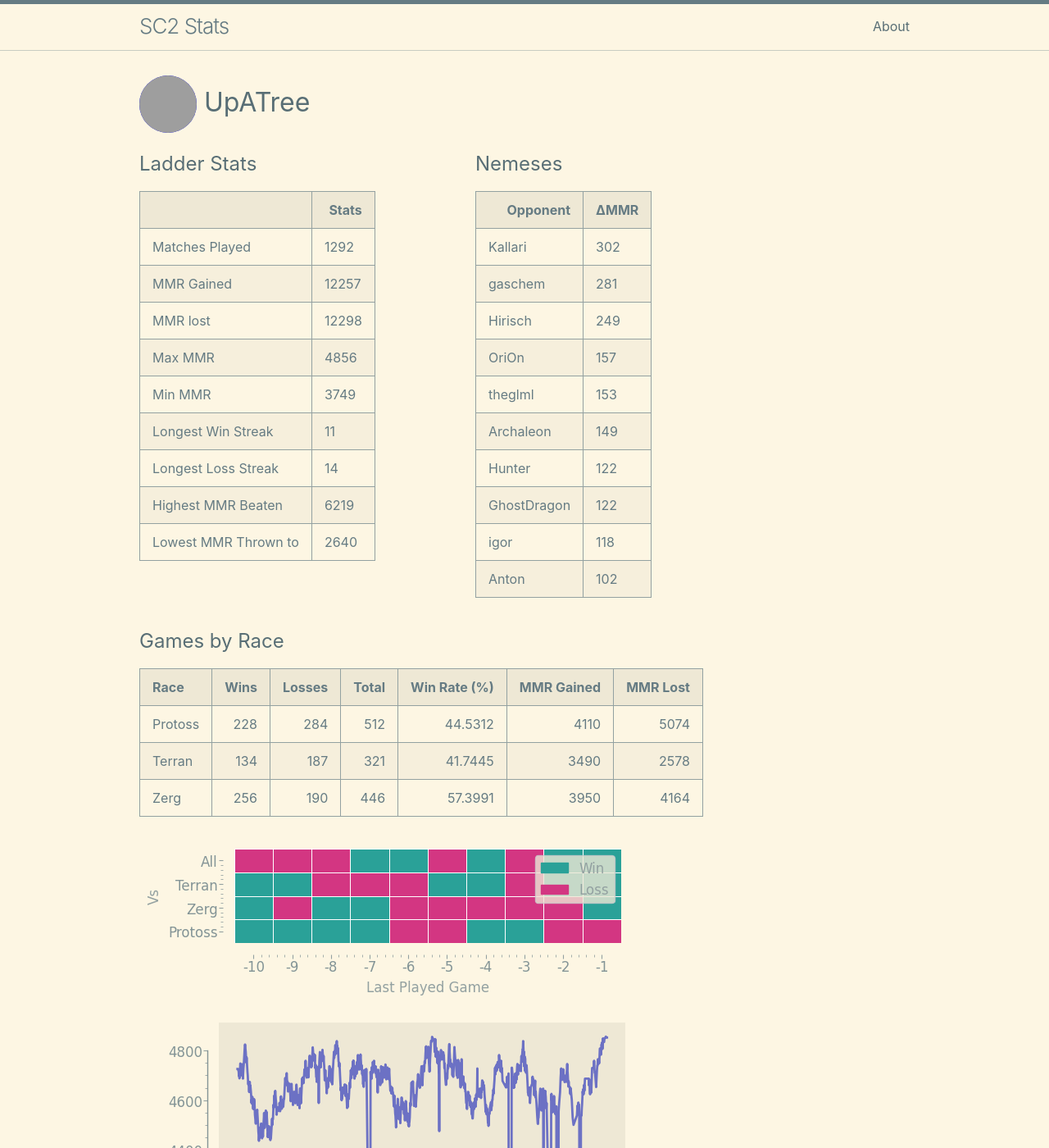
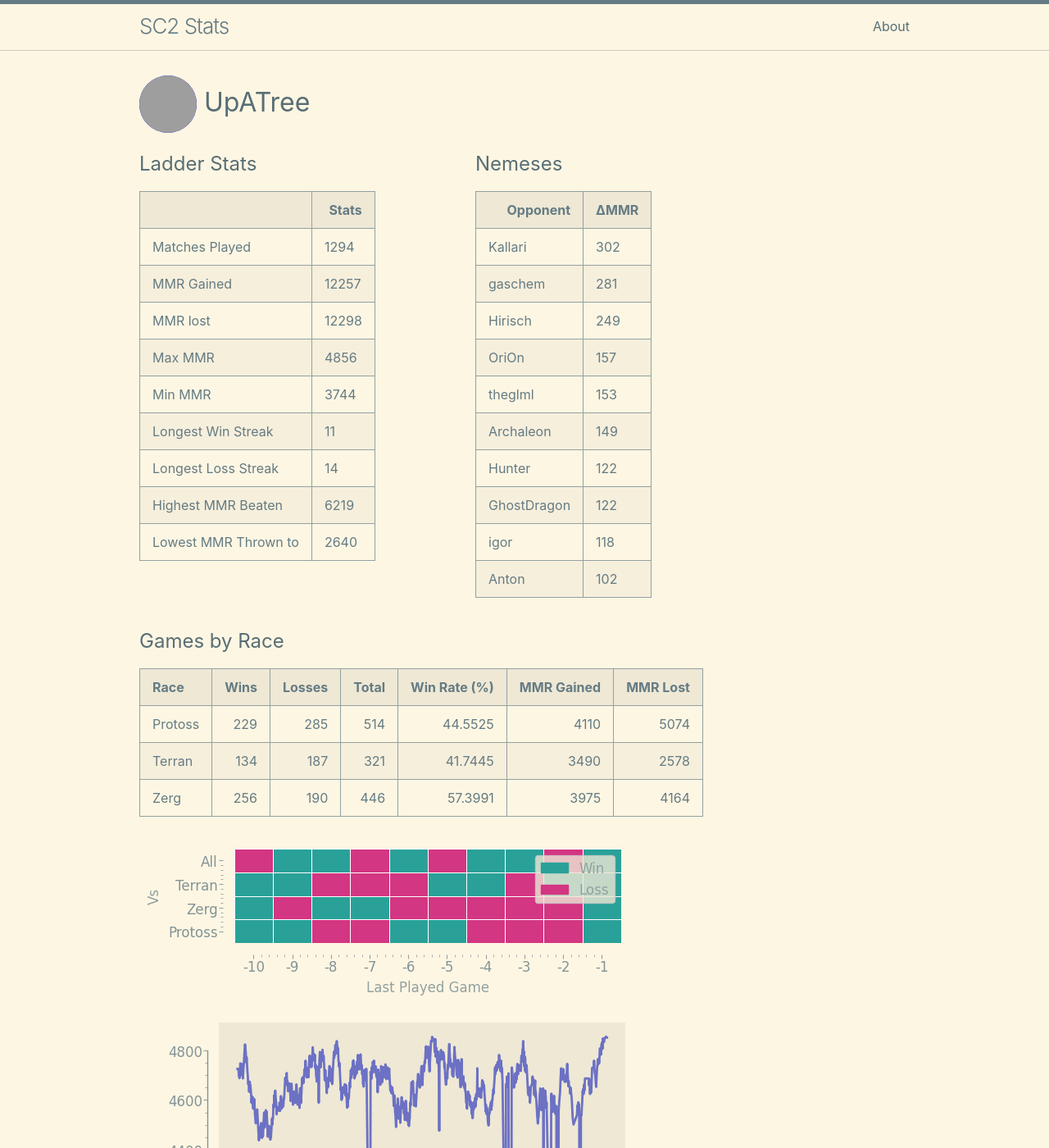
Before and after one commit to kylermurphy/UpATree, a Jekyll site: the page built from docs/index.md, in a window 1280 px wide and 1400 px high. Shown: the whole window at 82% size. Built offline with Jekyll 4.4.1, drawn with Linux system fonts in a browser that asks for light colours; grey boxes are pictures that could not be loaded.

Commit message:
running on push

```diff
--- a/docs/index.md
+++ b/docs/index.md
@@ -18,7 +18,7 @@ layout: home
   <tbody>
     <tr>
       <td>Matches Played</td>
-      <td>1292</td>
+      <td>1294</td>
     </tr>
     <tr>
       <td>MMR Gained</td>
@@ -34,7 +34,7 @@ layout: home
     </tr>
     <tr>
       <td>Min MMR</td>
-      <td>3749</td>
+      <td>3744</td>
     </tr>
     <tr>
       <td>Longest Win Streak</td>
@@ -114,9 +114,9 @@ layout: home
 
 | Race    |   Wins |   Losses |   Total |   Win Rate (%) |   MMR Gained |   MMR Lost |
 |:--------|-------:|---------:|--------:|---------------:|-------------:|-----------:|
-| Protoss |    228 |      284 |     512 |        44.5312 |         4110 |       5074 |
+| Protoss |    229 |      285 |     514 |        44.5525 |         4110 |       5074 |
 | Terran  |    134 |      187 |     321 |        41.7445 |         3490 |       2578 |
-| Zerg    |    256 |      190 |     446 |        57.3991 |         3950 |       4164 |
+| Zerg    |    256 |      190 |     446 |        57.3991 |         3975 |       4164 |
 
 ![Games by Race](./assets/gm_hist.png)
 
--- a/log.txt
+++ b/log.txt
@@ -515,3 +515,4 @@ Writing a log file 2025-03-17 16:30:07.
 Writing a log file 2025-03-17 16:52:51.
 Writing a log file 2025-03-17 17:20:33.
 Writing a log file 2025-03-17 17:48:16.
+Writing a log file 2025-03-17 18:30:40.
```
Also changed, not shown: docs/assets/MMR.png, docs/assets/daily.png, docs/assets/gm_hist.png, docs/assets/r_wrt.png, 1 other file.
